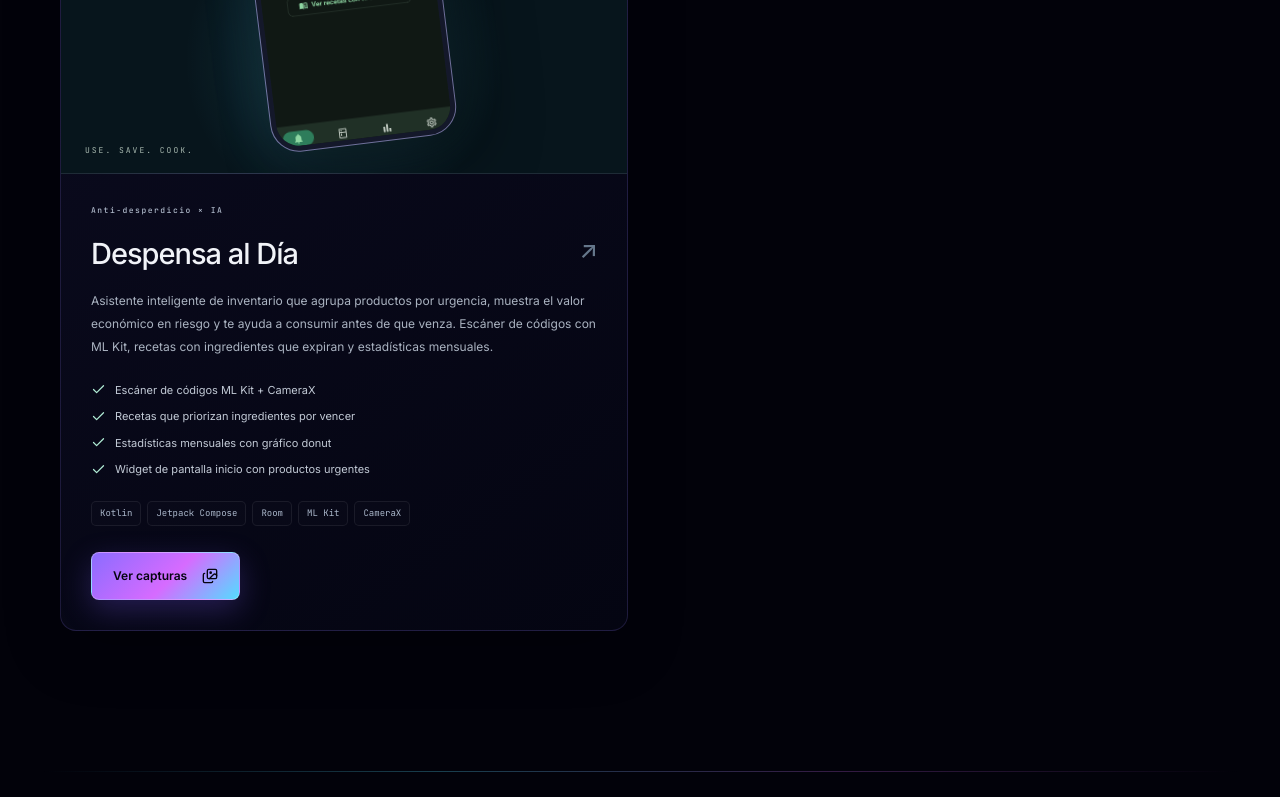
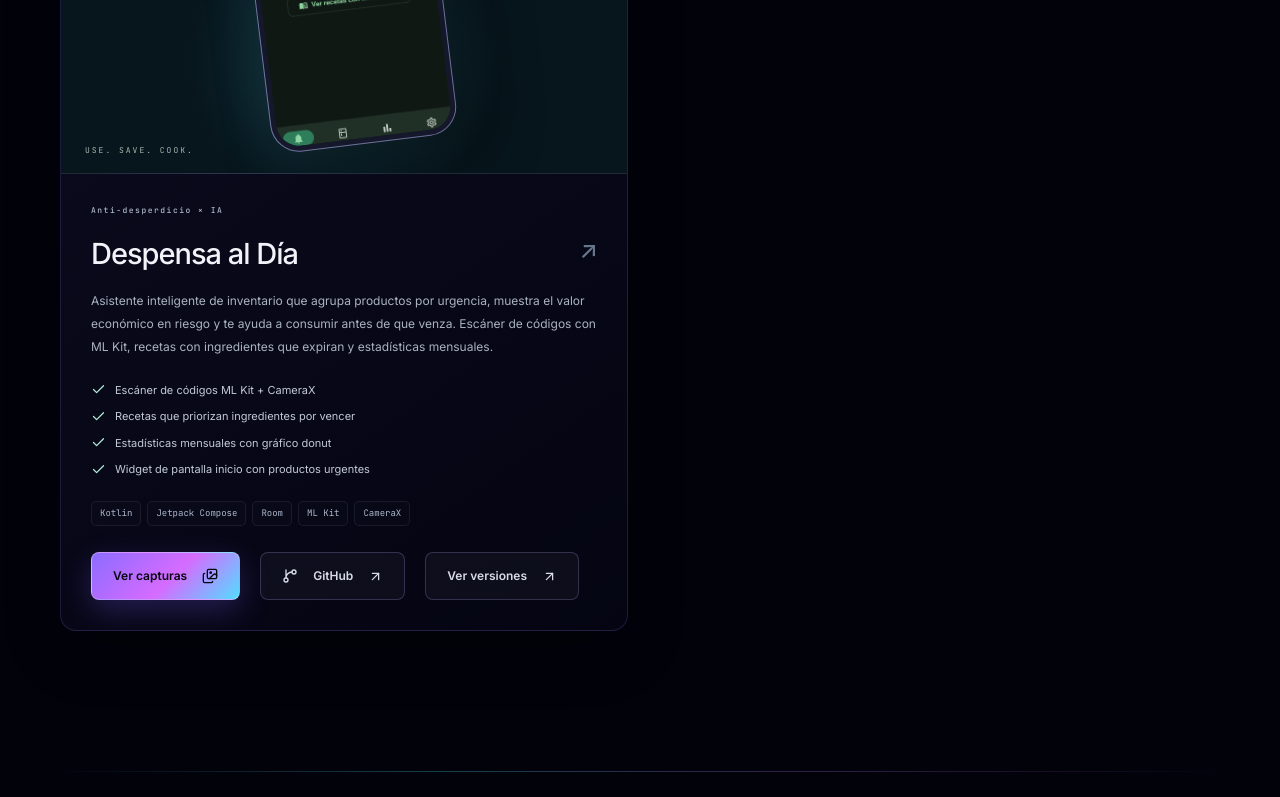
Before and after one commit to fguzman-stack/MiPresentacion, a React (Vite) app: page / in a window 1280 px wide. Shown: the part 2349-3146 px from the top of the page. Built offline with nearby package versions, Linux system fonts and the light colour scheme.

Commit message:
feat(portfolio): GitHub + releases en Despensa al Día (y genérico por URL)

```diff
--- a/src/components/MobileShowcase.tsx
+++ b/src/components/MobileShowcase.tsx
@@ -97,8 +97,11 @@ export function MobileShowcase({ lang }: { lang: Lang }) {
                 <div className="card-tech">{p.tech.map(tech => <span className="tech-tag" key={tech}>{tech}</span>)}</div>
                 <div className="feature-links">
                   <button className="button button-primary" type="button" onClick={() => showScreenshots(p, lang)}>{screenshotsLabel(lang)}<Images size={16} /></button>
-                  {p.id === "codepet" && (
-                    <a className="button button-secondary" href={p.url} target="_blank" rel="noopener noreferrer" aria-label="CodePet GitHub"><Github size={16} />GitHub<ArrowUpRight size={15} /></a>
+                  {p.url.includes("github.com") && (
+                    <a className="button button-secondary" href={p.url} target="_blank" rel="noopener noreferrer" aria-label={`${p.name} GitHub`}><Github size={16} />GitHub<ArrowUpRight size={15} /></a>
+                  )}
+                  {p.downloadUrl && (
+                    <a className="button button-secondary" href={p.downloadUrl} target="_blank" rel="noopener noreferrer" aria-label={`${p.name} releases`}>{t(lang, "mobile_releases")}<ArrowUpRight size={15} /></a>
                   )}
                 </div>
               </div>
--- a/src/components/NebulaMap.tsx
+++ b/src/components/NebulaMap.tsx
@@ -102,7 +102,7 @@ export function NebulaMap({ lang }: { lang: Lang }) {
           </div>
           <p style="font-size:0.9rem;color:#b9bdd0;line-height:1.7">${projectDescription(p, lang)}</p>
           <p style="margin:18px 0;color:#d0c5ff">${projectFeature(p, lang)}</p>
-          ${p.id === "codepet" ? `<div class="feature-links"><a class="button button-primary" href="${p.url}" target="_blank" rel="noopener noreferrer">GitHub ↗</a>${p.downloadUrl ? `<a class="text-link" href="${p.downloadUrl}" target="_blank" rel="noopener noreferrer">${t(lang, "mobile_releases")} ↗</a>` : ""}</div>` : ""}
+          ${p.url.includes("github.com") ? `<div class="feature-links"><a class="button button-primary" href="${p.url}" target="_blank" rel="noopener noreferrer">GitHub ↗</a>${p.downloadUrl ? `<a class="text-link" href="${p.downloadUrl}" target="_blank" rel="noopener noreferrer">${t(lang, "mobile_releases")} ↗</a>` : ""}</div>` : ""}
         </div>
       `,
       showCancelButton: false,
--- a/src/data/projectsData.ts
+++ b/src/data/projectsData.ts
@@ -43,7 +43,7 @@ export const projects: Project[] = [
   {
     id: "despensa-al-dia", name: "Despensa al Día", type: "mobile", constellation: "satellites",
     taglineES: "Gestión inteligente de despensa que combate el desperdicio de alimentos.", taglineEN: "Smart pantry management that fights food waste.", taglinePT: "Gestão inteligente de despensa que combate o desperdício de alimentos.", taglineFR: "Gestion intelligente du garde-manger qui lutte contre le gaspillage alimentaire.",
-    url: "https://github.com/fguzman-stack", tech: ["Kotlin", "Jetpack Compose", "Room", "ML Kit", "CameraX"], color: "#4ade80", color2: "#22c55e", preview: "linear-gradient(135deg, #14532d, #052e16)",
+    url: "https://github.com/fguzman-stack/Despensadeldia", tech: ["Kotlin", "Jetpack Compose", "Room", "ML Kit", "CameraX"], color: "#4ade80", color2: "#22c55e", preview: "linear-gradient(135deg, #14532d, #052e16)",
     feature: "Escáner de códigos · Recetas IA · Estadísticas · Widget", featureEN: "Barcode scanner · AI recipes · Statistics · Widget", featurePT: "Scanner de código · Receitas IA · Estatísticas · Widget", featureFR: "Scanner de codes · Recettes IA · Statistiques · Widget",
     descriptionES: "Asistente inteligente de inventario que agrupa productos por urgencia, muestra el valor económico en riesgo y te ayuda a consumir antes de que venza. Escáner de códigos con ML Kit, recetas con ingredientes que expiran y estadísticas mensuales.",
     descriptionEN: "Smart inventory assistant that groups products by urgency, shows economic value at risk and helps you consume before expiration. Barcode scanner with ML Kit, recipes with expiring ingredients and monthly statistics.",
@@ -54,7 +54,8 @@ export const projects: Project[] = [
     highlightsPT: ["Scanner de código ML Kit + CameraX", "Receitas priorizando ingredientes que expiram", "Estatísticas mensais com gráfico donut", "Widget de tela inicial com produtos urgentes"],
     highlightsFR: ["Scanner de codes ML Kit + CameraX", "Recettes priorisant les ingrédients qui expirent", "Statistiques mensuelles avec graphique donut", "Widget d'écran d'accueil avec produits urgents"],
     screenshot: "images/gallery/despensa-01-usa-primero.png",
-    screenshots: ["images/gallery/despensa-01-usa-primero.png", "images/gallery/despensa-02-inventario.png", "images/gallery/despensa-03-estadisticas.png", "images/gallery/despensa-04-ajustes.png"]
+    screenshots: ["images/gallery/despensa-01-usa-primero.png", "images/gallery/despensa-02-inventario.png", "images/gallery/despensa-03-estadisticas.png", "images/gallery/despensa-04-ajustes.png"],
+    downloadUrl: "https://github.com/fguzman-stack/Despensadeldia/releases/latest"
   },
   {
     id: "documind", name: "DocuMind AI", type: "desktop", constellation: "desktop-apps",
```
